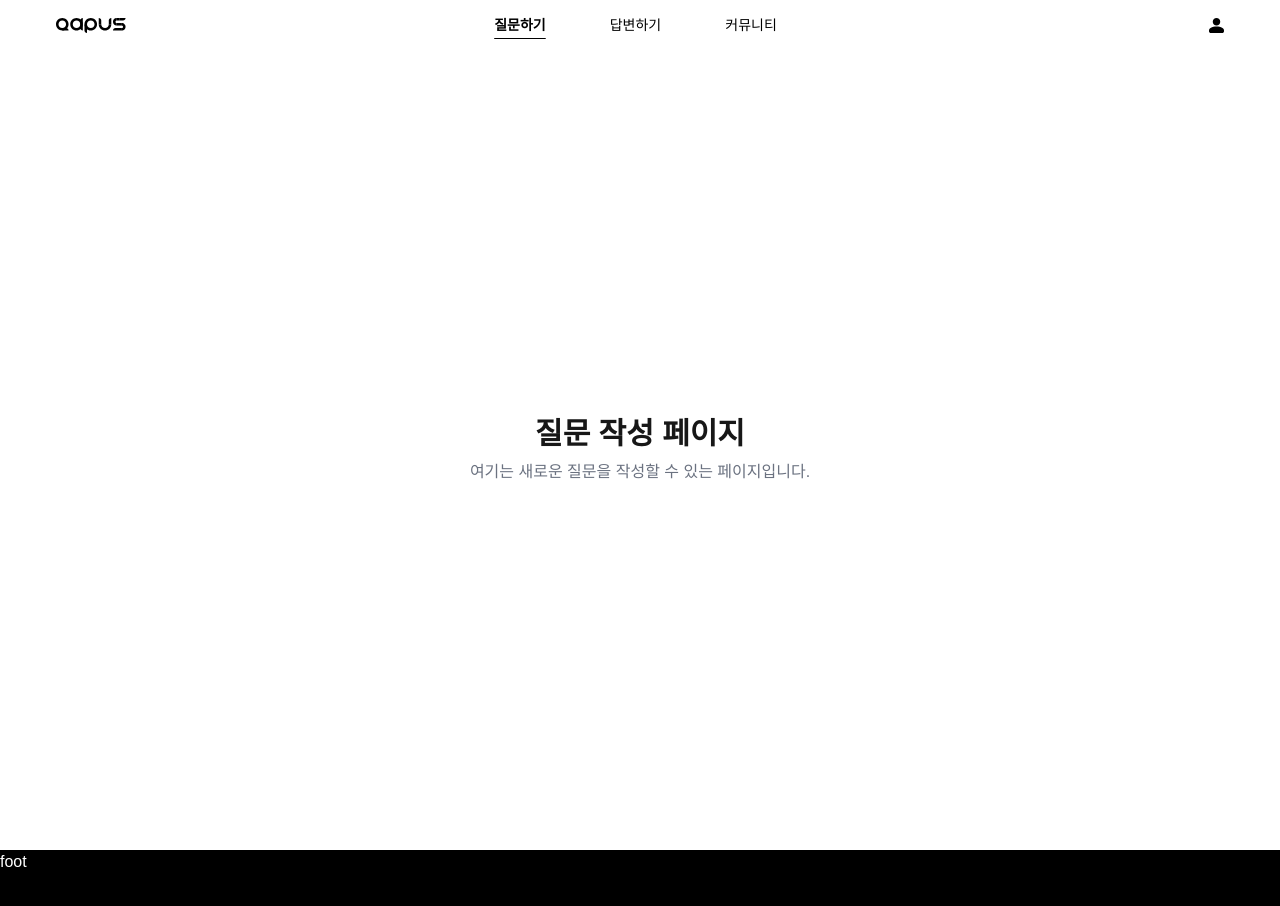
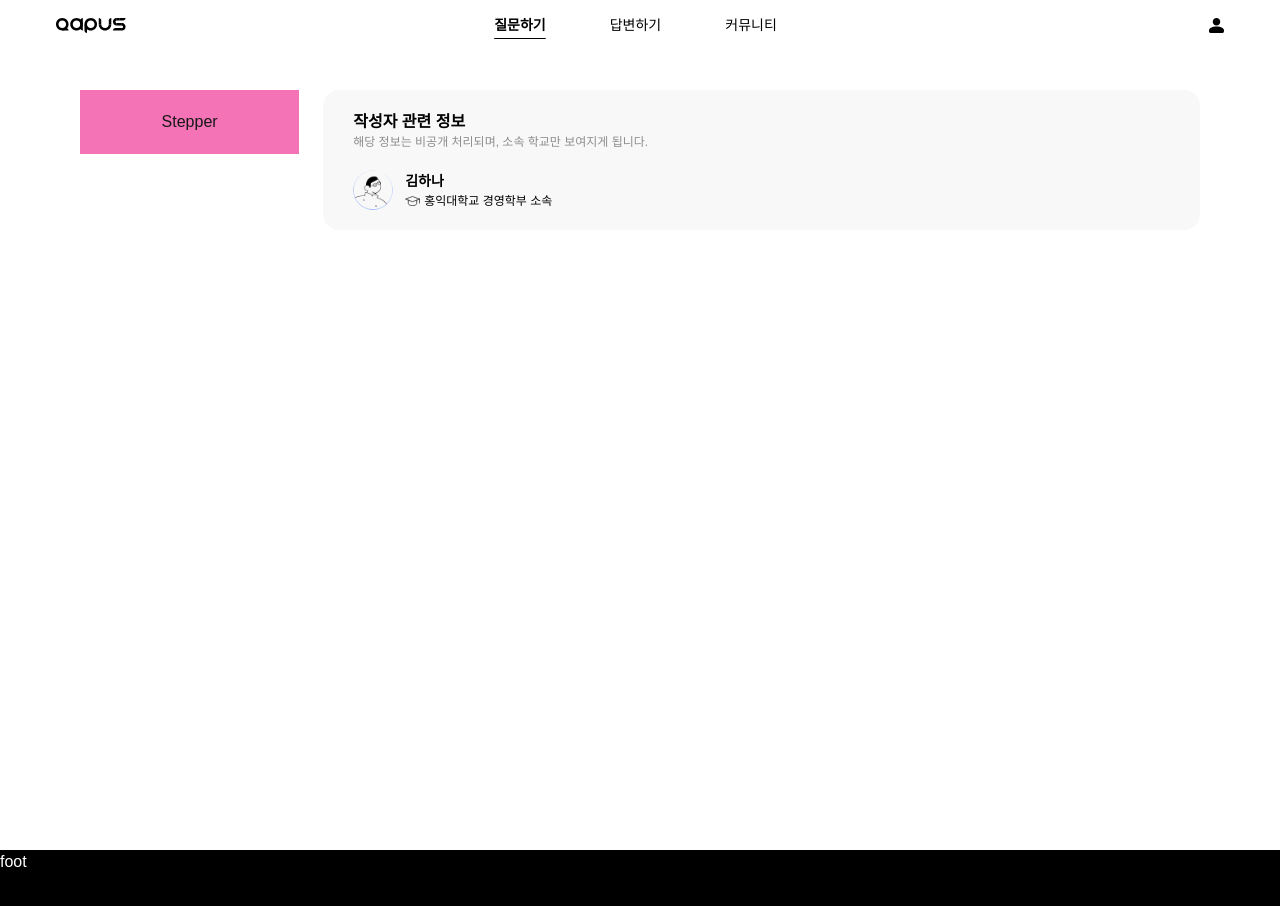
Before and after one commit to mimi-0506/Qampus_FE_deploy, a Next.js app: page /questionCreate in a window 1280 px wide. Shown: the top 906 px of the page. Built offline with nearby package versions, Linux system fonts and the light colour scheme.

Commit message:
feat: 작성자 관련 정보 컴포넌트 구현

```diff
--- /dev/null
+++ b/app/questionCreate/_components/InfoCard.tsx
@@ -0,0 +1,61 @@
+'use client';
+import Image from 'next/image';
+import {useState} from 'react';
+
+interface InfoCardProps {
+  name: string;
+  university: string;
+  department: string;
+  profileImage?: string;
+}
+
+export default function InfoCard({
+  name,
+  university,
+  department,
+  profileImage = '/images/question/profile-example.png',
+}: InfoCardProps) {
+  const [profileSrc, setProfileSrc] = useState(profileImage);
+
+  return (
+    <div className="bg-[#F8F8F8] w-full h-[140px] flex flex-col items-center rounded-2xl justify-center">
+      <div className="w-full px-[30px] py-[30px]">
+        <p className="text-black font-bold">작성자 관련 정보</p>
+        <p className="text-[#8D8D8D] font-normal text-xs">
+          해당 정보는 비공개 처리되며, 소속 학교만 보여지게 됩니다.
+        </p>
+        {/* 사용자 정보 */}
+        <div className=" w-full h-[20px]"></div>
+        <div className="flex items-center gap-3">
+          {/* 프로필 이미지 */}
+          <Image
+            src={profileSrc}
+            alt="profile image"
+            className="rounded-full object-cover"
+            width={40}
+            height={40}
+            onError={() =>
+              setProfileSrc('/images/question/profile-example.png')
+            }
+            unoptimized
+          />
+          <div>
+            <p className="font-semibold text-sm text-black">{name}</p>
+            <div className="flex items-center mt-[2px]">
+              <Image
+                src="/images/question/cap.svg"
+                width={15}
+                height={15}
+                alt="school cap image"
+                className="mr-[4px]"
+              />
+              <p className="text-xs font-medium text-black text-sm">
+                {university} {department} 소속
+              </p>
+            </div>
+          </div>
+        </div>
+      </div>
+    </div>
+  );
+}
--- /dev/null
+++ b/app/questionCreate/_components/Stepper.tsx
@@ -0,0 +1,7 @@
+export default function Stepper() {
+  return (
+    <div className="bg-pink-400 w-full h-16 flex items-center justify-center">
+      Stepper
+    </div>
+  );
+}
--- a/app/questionCreate/page.tsx
+++ b/app/questionCreate/page.tsx
@@ -1,3 +1,6 @@
+import InfoCard from './_components/InfoCard';
+import Stepper from './_components/Stepper';
+
 export const metadata = {
   title: '질문 작성 | MyApp',
   description: '사용자가 새로운 질문을 작성할 수 있는 페이지입니다.',
@@ -5,11 +8,21 @@ export const metadata = {
 
 export default function QuestionCreatePage() {
   return (
-    <main className="flex flex-col items-center justify-center min-h-screen">
-      <h1 className="text-3xl font-bold">질문 작성 페이지</h1>
-      <p className="text-gray-500 mt-2">
-        여기는 새로운 질문을 작성할 수 있는 페이지입니다.
-      </p>
+    <main className="flex flex-col items-center min-h-screen px-20 py-10 bg-white">
+      <div className="flex w-full gap-6">
+        <div className="w-1/5">
+          <Stepper />
+        </div>
+
+        <div className="w-4/5 flex flex-col gap-4">
+          <InfoCard
+            name="김하나"
+            university="홍익대학교"
+            department="경영학부"
+            // profileImage="https://example.com/image.jpg"
+          />
+        </div>
+      </div>
     </main>
   );
 }
```
